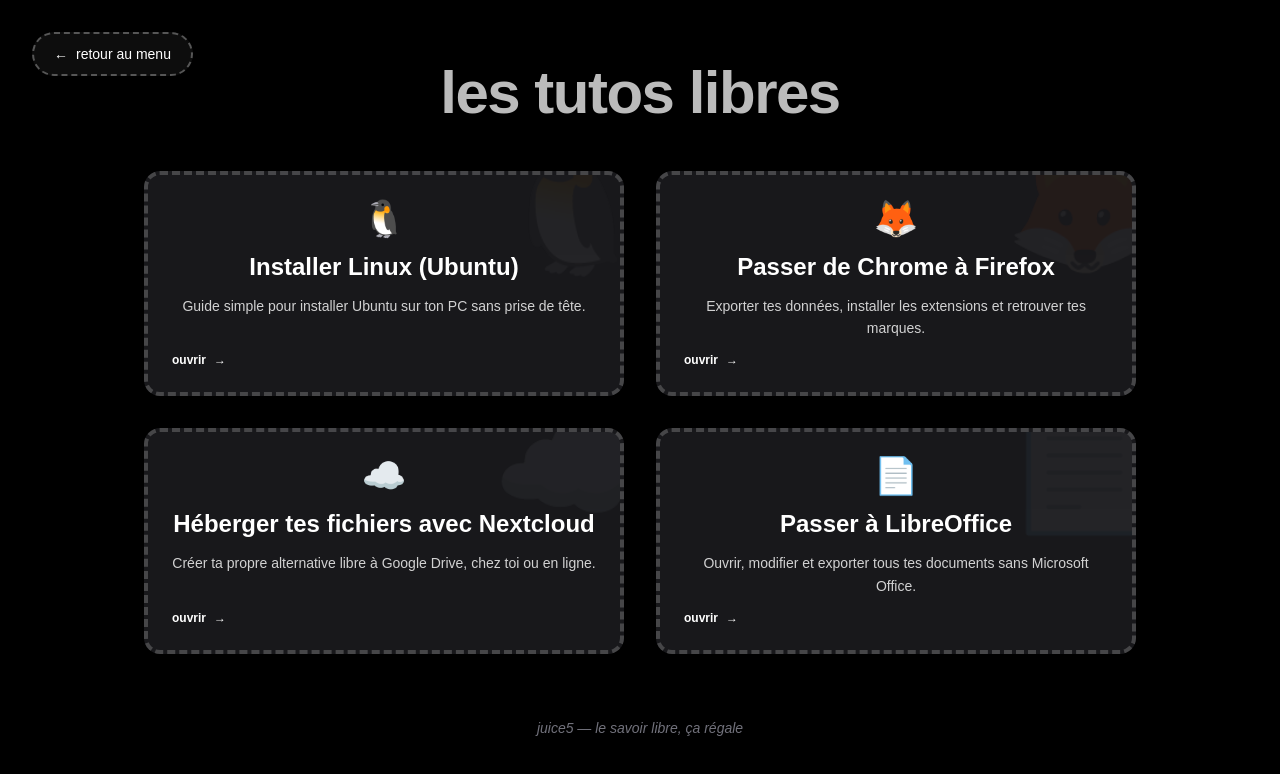
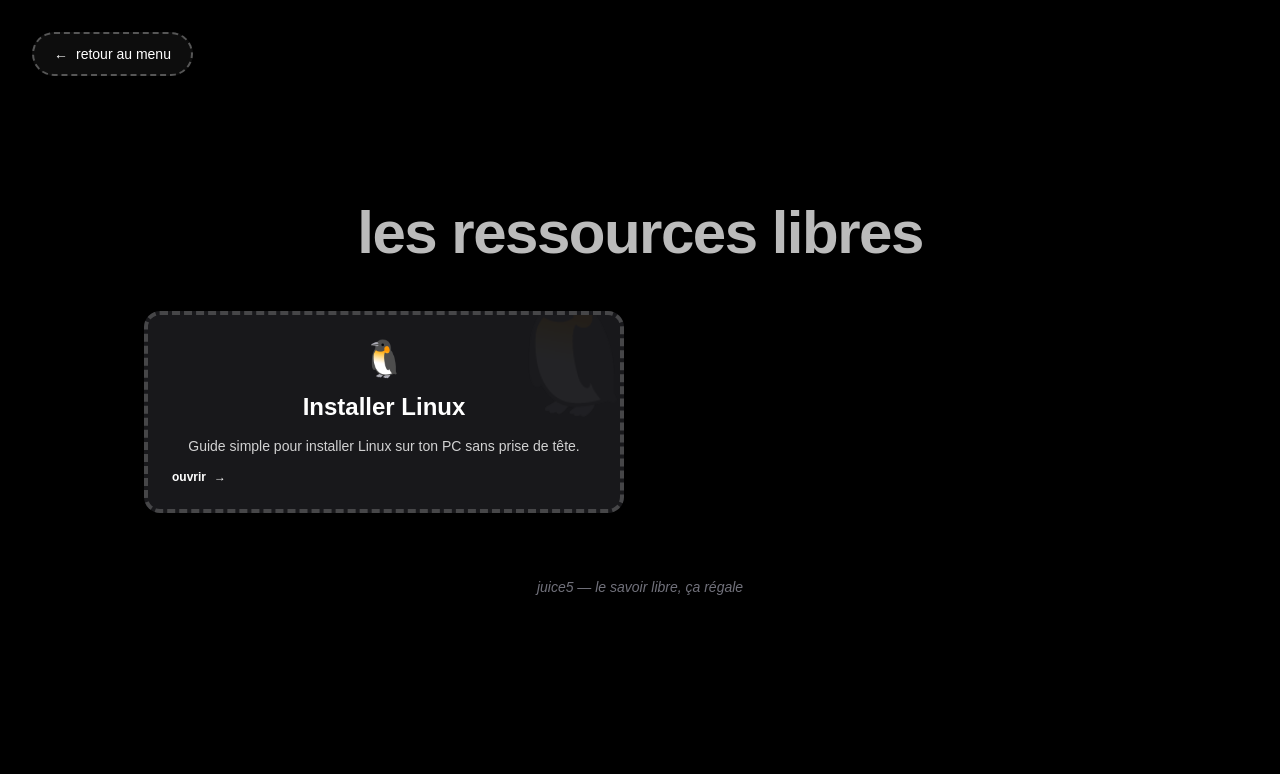
Before and after one commit to lucianmocan/nuit-info-2025, a Next.js app: page /tutos in a window 1280 px wide. Shown: the top 774 px of the page. Built offline with nearby package versions, Linux system fonts and the light colour scheme.

Commit message:
fix(tutos): Changement nom "tuto" vers "ressources" + suppr tutos vides.

```diff
--- a/app/page.tsx
+++ b/app/page.tsx
@@ -279,9 +279,9 @@
                 <div className="text-4xl transition-all group-hover:animate-pulse">
                   📚
                 </div>
-                <h2 className="text-2xl font-bold">les tutos d'antoine</h2>
+                <h2 className="text-2xl font-bold">les tutos d'antoine (et plus)</h2>
                 <p className="text-sm leading-relaxed text-white/80">
-                  podcasts, vidéos, tout le bordel. genre netflix mais éducatif et ça parle de souveraineté numérique
+                  documentation, podcasts, vidéos, tout le bordel.
                 </p>
                 <div className="mt-auto flex items-center gap-2 text-xs font-semibold transition-all group-hover:gap-3">
                   j'y vais <span className="transition-transform group-hover:translate-x-1">→</span>
--- a/app/tutos/page.tsx
+++ b/app/tutos/page.tsx
@@ -7,33 +7,12 @@
 export default function TutosLibres() {
   const tutos = [
     {
-      titre: "Installer Linux (Ubuntu)",
+      titre: "Installer Linux",
       description:
-        "Guide simple pour installer Ubuntu sur ton PC sans prise de tête.",
+        "Guide simple pour installer Linux sur ton PC sans prise de tête.",
       emoji: "🐧",
       href: "/tutos/linux-install",
-    },
-    {
-      titre: "Passer de Chrome à Firefox",
-      description:
-        "Exporter tes données, installer les extensions et retrouver tes marques.",
-      emoji: "🦊",
-      href: "/tutos/firefox",
-    },
-    {
-      titre: "Héberger tes fichiers avec Nextcloud",
-      description:
-        "Créer ta propre alternative libre à Google Drive, chez toi ou en ligne.",
-      emoji: "☁️",
-      href: "/tutos/nextcloud",
-    },
-    {
-      titre: "Passer à LibreOffice",
-      description:
-        "Ouvrir, modifier et exporter tous tes documents sans Microsoft Office.",
-      emoji: "📄",
-      href: "/tutos/libreoffice",
-    },
+    }
   ];
 
   return (
@@ -44,7 +23,7 @@
       </Link>
       <main className="flex w-full max-w-5xl flex-col items-center gap-12 p-4 text-center">
         <h1 className="animate-pulse text-6xl font-bold tracking-tight transition-all hover:scale-110 hover:tracking-wider">
-          les tutos libres
+          les ressources libres
         </h1>
 
         <div className="grid w-full grid-cols-1 gap-6 md:grid-cols-2 lg:gap-8">
```
